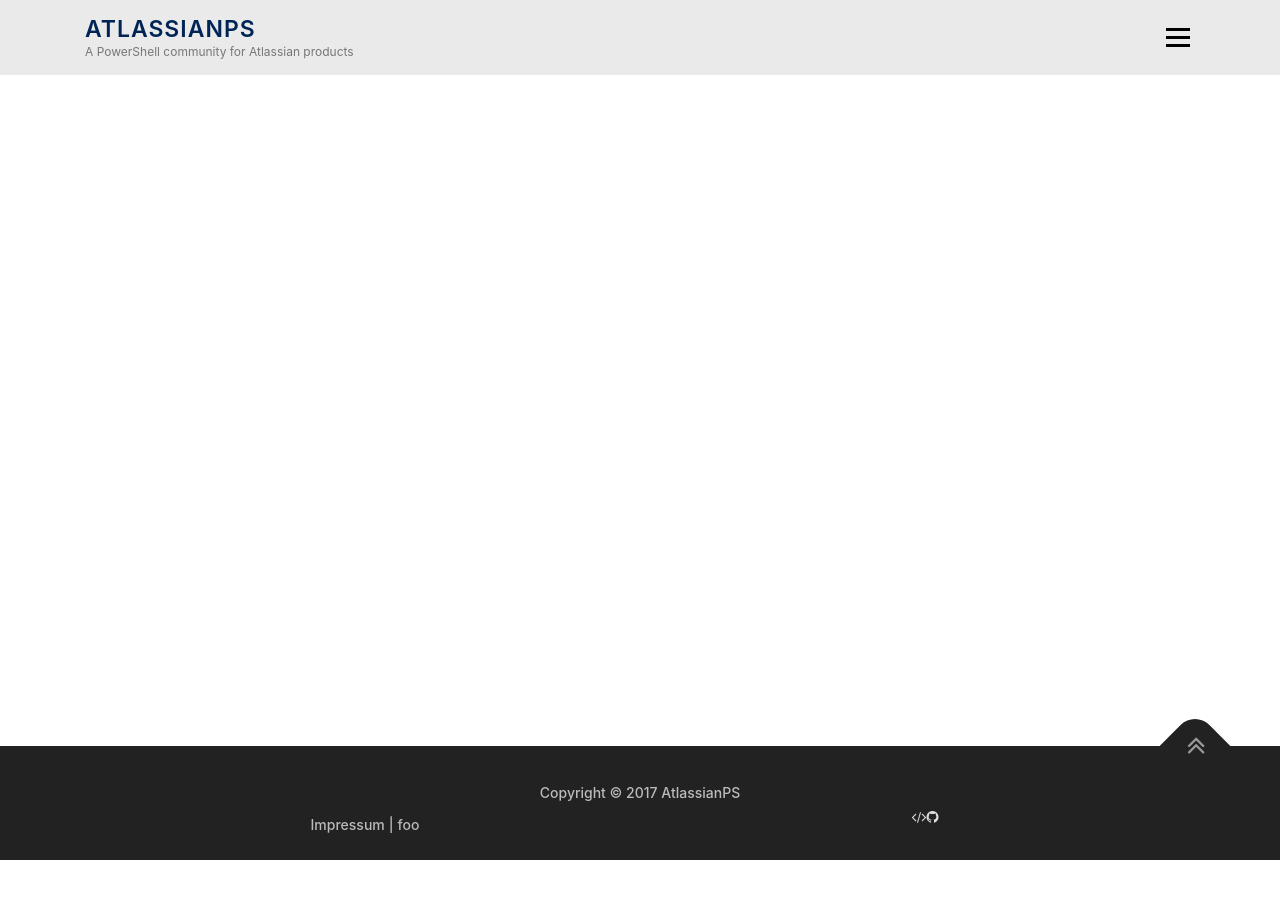
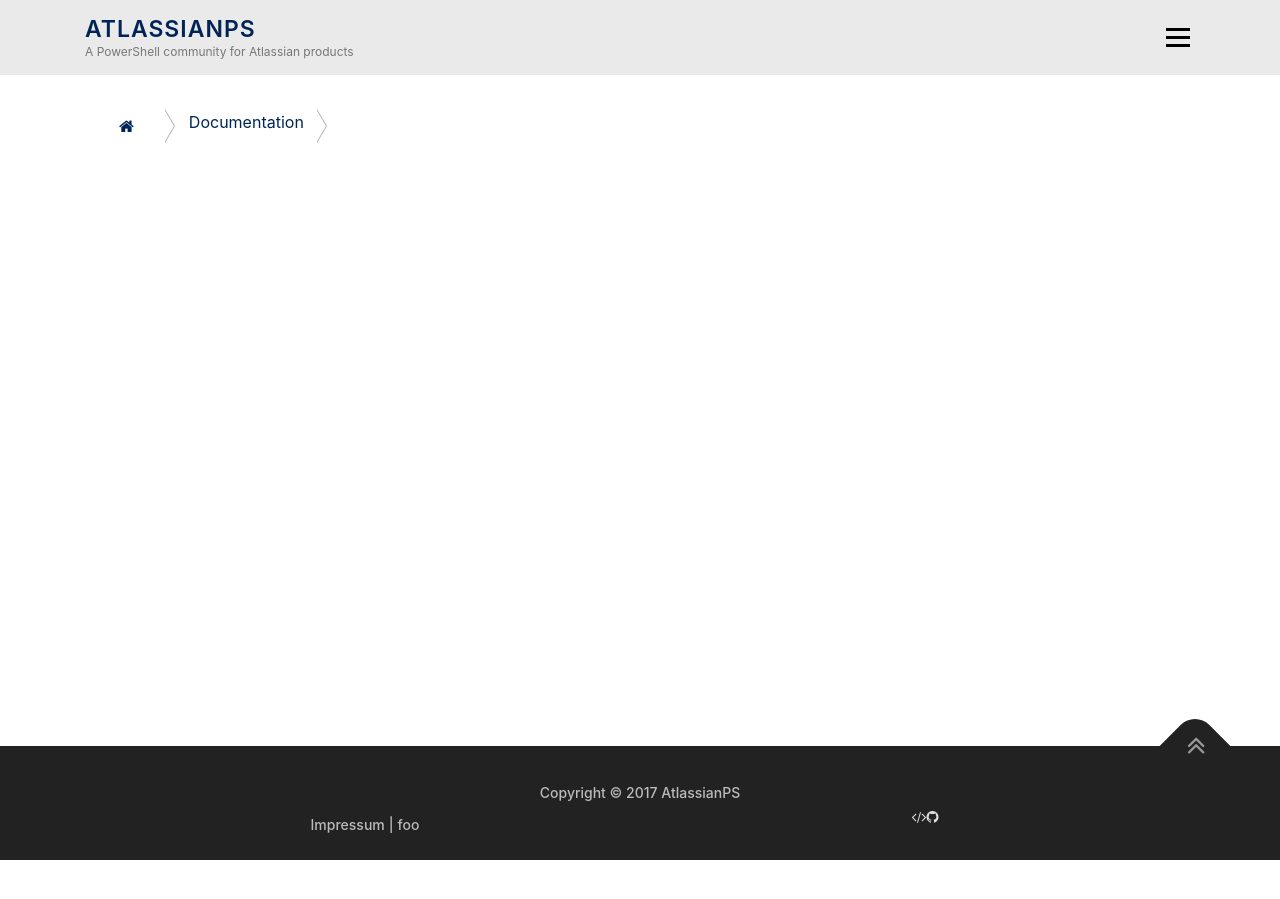
Before and after one commit to AtlassianPS/AtlassianPS.github.io, a Jekyll site: the page built from docs/index.md, in a window 1280 px wide. Built offline with Jekyll 4.4.1, drawn with Linux system fonts in a browser that asks for light colours; nearby versions of some CDN libraries; comment, search, counter and statistics services are not loaded.

Commit message:
Add breadcrumb to documentation

```diff
--- a/_layouts/documentation.html
+++ b/_layouts/documentation.html
@@ -41,6 +41,38 @@
 
         <div class="row flex-xl-nowrap">
 
+{% for module in site.data.modules %}
+    {% if page.path contains module.name %}
+        {% capture bc_moduleName %}{{ module.name }}{% endcapture %}
+        {% for group in module.groups %}
+            {% capture tempGroupName %}{{module.name}}/{{group | downcase}}{% endcapture %}
+            {% if page.permalink contains tempGroupName %}
+                {% capture bc_groupName %}{{group | downcase}}{% endcapture %}
+            {% endif %}
+        {% endfor %}
+    {% endif %}
+{% endfor %}
+
+            <div class="btn-group btn-breadcrumb">
+                <a href="/" class="btn btn-default"><i class="fa fa-home"></i></a>
+                <a href="/docs" class="btn btn-default">Documentation</a>
+            {% if bc_groupName %}
+                <a href="/docs/{{ bc_moduleName }}" class="btn btn-default" data-algolia="lvl0">{{ bc_moduleName }}</a>
+            {% else %}
+                <a href="#" class="btn btn-default hide" data-algolia="lvl0">All Modules</a>
+            {% endif %}
+            {% if bc_groupName %}
+                <a href="/docs/{{ bc_moduleName }}/{{ bc_groupName }}" class="btn btn-default" data-algolia="lvl1">{{ bc_groupName }}</a>
+            {% else %}
+                <a href="#" class="btn btn-default hide" data-algolia="lvl1">Common</a>
+            {% endif %}
+                <span class="btn btn-default" data-algolia="lvl3">{{ page.title }}</span>
+            </div>
+
+        </div>
+
+        <div class="row flex-xl-nowrap">
+
             <section class="col-10 ml-auto mr-auto content">
 
                 {{ content }}
--- /dev/null
+++ b/_sass/_breadcrumb.scss
@@ -0,0 +1,89 @@
+.btn-breadcrumb {
+    .btn {
+        padding: 6px 12px 6px 24px;
+        :first-child {
+            padding: 6px 6px 6px 10px;
+        }
+        :last-child {
+            padding: 6px 18px 6px 24px;
+        }
+        &:not(:last-child) {
+            &:before {
+                content: " ";
+                display: block;
+                width: 0;
+                height: 0;
+                border-top: 17px solid transparent;
+                border-bottom: 17px solid transparent;
+                border-left: 10px solid rgb(173, 173, 173);
+                position: absolute;
+                top: 50%;
+                margin-top: -17px;
+                margin-left: 1px;
+                left: 100%;
+                z-index: 3;
+            }
+            &:after {
+                content: " ";
+                display: block;
+                width: 0;
+                height: 0;
+                border-top: 17px solid transparent;
+                border-bottom: 17px solid transparent;
+                border-left: 10px solid white;
+                position: absolute;
+                top: 50%;
+                margin-top: -17px;
+                left: 100%;
+                z-index: 3;
+            }
+        }
+    }
+}
+
+@mixin colorize($colorBefore, $colorAfter, $colorHoverBefore, $colorHoverAfter) {
+    &:not(:last-child) {
+        &:before {
+            @include border($colorBefore);
+        }
+        &:after {
+            @include border($colorAfter);
+        }
+    }
+    &:hover {
+        &:not(:last-child) {
+            &:before {
+                @include border($colorHoverBefore);
+            }
+            &:after {
+                @include border($colorHoverAfter);
+            }
+        }
+    }
+}
+@mixin border($color) {
+    border-left: 10px solid $color;
+}
+
+.btn-breadcrumb {
+    .btn {
+        & &-default {
+            @include colorize(#fff,#ccc,#ebebeb,#adadad);
+        }
+        & &-primary {
+            @include colorize(#428bca,#357ebd,#3276b1,#285e8e);
+        }
+        & &-success {
+            @include colorize(#4cae4c,#5cb85c,#398439,#47a447);
+        }
+        & &-danger {
+            @include colorize(#d9534f,#d43f3a,#d2322d,#ac2925);
+        }
+        & &-warning {
+            @include colorize(#f0ad4e,#eea236,#ed9c28,#d58512);
+        }
+        & &-info {
+            @include colorize(#5bc0de,#5bc0de,#5bc0de,#5bc0de);
+        }
+    }
+}
--- a/assets/css/style.scss
+++ b/assets/css/style.scss
@@ -8,6 +8,7 @@
 @import "codeblock";
 @import "blockquote";
 @import "navigation";
+@import "breadcrumb";
 @import "landingpage";
 @import "documentationpage";
 @import "footer";
```
